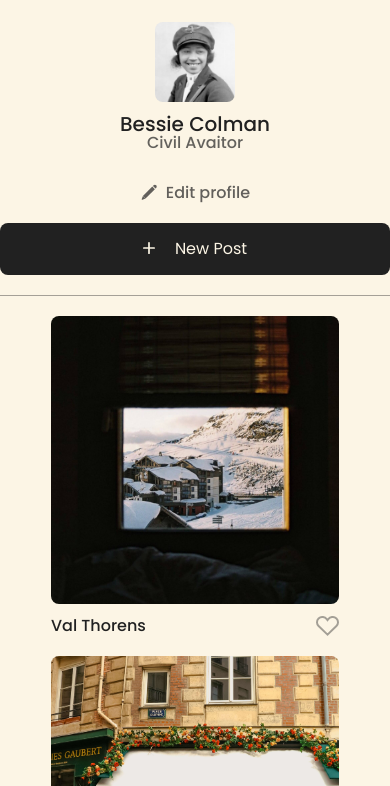
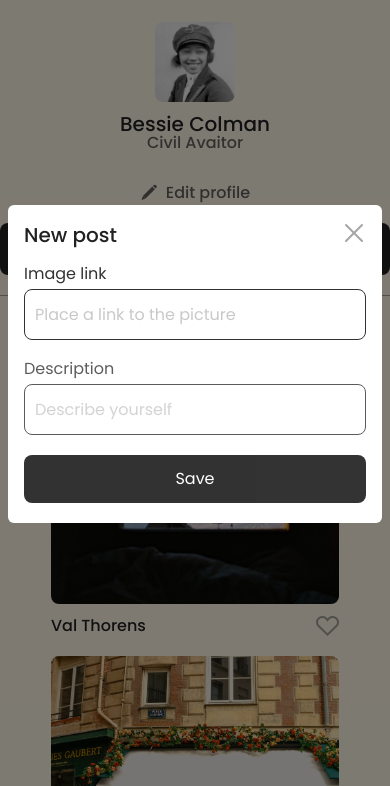
Before and after one commit to A-bomaye/se_project_spots, a plain HTML site: page index.html in a window 390 px wide. Shown: the part 58-844 px from the top of the page. Drawn offline with Linux system fonts and the light colour scheme.

Commit message:
your commit message

```diff
--- /dev/null
+++ b/blocks/modal.css
@@ -0,0 +1,142 @@
+.modal {
+  visibility: hidden;
+  background-color: #00000080;
+  position: fixed;
+  top: 0;
+  right: 0;
+  bottom: 0;
+  left: 0;
+  display: flex;
+  justify-content: center;
+  align-items: center;
+  font-family: Poppins, Arial, sans-serif;
+  padding: 0 10px;
+}
+
+.modal_is-opened {
+  visibility: visible;
+}
+
+.modal__container {
+  max-width: 730px;
+  width: 100%;
+  border-radius: 8px;
+  background-color: #fff;
+  padding: 36px 50px 32px;
+  position: relative;
+  box-sizing: border-box;
+}
+
+.modal__close-btn {
+  position: absolute;
+  top: 32px;
+  right: 50px;
+  width: 40px;
+  height: 40px;
+  opacity: 40%;
+  border: none;
+  cursor: pointer;
+  overflow: hidden;
+  background: transparent url("../images/X-icon.svg") center no-repeat;
+}
+
+.modal__title {
+  margin: 0;
+  font-family: Poppins;
+  font-weight: 500;
+  font-size: 32px;
+  line-height: 100%;
+  letter-spacing: 0%;
+}
+
+.modal__form {
+  margin-top: 32px;
+}
+
+.modal__label {
+  color: #000;
+  opacity: 80%;
+}
+
+.modal__input {
+  display: block;
+  margin: 8px 0 32px;
+  width: 100%;
+  box-sizing: border-box;
+  border: 1px solid #000;
+  color: #212121;
+  line-height: 1px;
+  padding: 16px 12px 16px;
+  border-radius: 8px;
+}
+
+.modal__submit-btn {
+  width: 156px;
+  height: 52px;
+  border-radius: 8px;
+  padding-top: 18px;
+  padding-right: 32px;
+  padding-bottom: 18px;
+  padding-left: 32px;
+  background: black;
+  color: white;
+  border: none;
+}
+
+.modal__input::placeholder {
+  color: #2121214d;
+  opacity: 100%;
+}
+
+@media screen and (max-width: 768px) {
+  .modal__container {
+    padding: 28px 24px 24px;
+  }
+
+  .modal__close-btn {
+    top: 16px;
+    right: 16px;
+  }
+
+  .modal__title {
+    font-size: 24px;
+  }
+}
+
+@media screen and (max-width: 480px) {
+  .modal {
+    padding: 0 8px;
+  }
+
+  .modal__container {
+    padding: 20px 16px;
+    border-radius: 6px;
+  }
+
+  .modal__close-btn {
+    top: 12px;
+    right: 12px;
+    width: 32px;
+    height: 32px;
+  }
+
+  .modal__title {
+    font-size: 20px;
+  }
+
+  .modal__form {
+    margin-top: 20px;
+  }
+
+  .modal__input {
+    margin: 6px 0 20px;
+    padding: 12px 10px;
+  }
+
+  .modal__submit-btn {
+    max-width: none;
+    width: 100%;
+    height: 48px;
+    padding: 14px 0;
+  }
+}
--- a/index.html
+++ b/index.html
@@ -119,6 +119,60 @@
       <footer class="footer">
         <p class="footer__text">2023 ⓒ Spots</p>
       </footer>
+      <div class="modal">
+        <div class="modal__container">
+          <button type="button" class="modal__close-btn"></button>
+          <h2 class="modal__title">Edit Profile</h2>
+          <form class="modal__form">
+            <label for="profile-name-input" class="modal__label">
+              Name
+              <input
+                id="profile-name-input"
+                type="text"
+                class="modal__input"
+                placeholder="Type your name"
+              />
+              <label for="profile-describe-input" class="modal__label"
+                >Description
+                <input
+                  id="profile-describe-input"
+                  type="text"
+                  class="modal__input"
+                  placeholder="Describe yourself"
+                />
+              </label>
+              <button class="modal__submit-btn" type="submit">Save</button>
+            </label>
+          </form>
+        </div>
+      </div>
+      <div class="modal modal_is-opened">
+        <div class="modal__container">
+          <button type="button" class="modal__close-btn"></button>
+          <h2 class="modal__title">New post</h2>
+          <form class="modal__form">
+            <label for="card-image-input" class="modal__label">
+              Image link
+              <input
+                id="card-image-input"
+                type="url"
+                class="modal__input"
+                placeholder="Place a link to the picture"
+              />
+              <label for="profile-describe-input" class="modal__label"
+                >Description
+                <input
+                  id="profile-describe-input"
+                  type="text"
+                  class="modal__input"
+                  placeholder="Describe yourself"
+                />
+              </label>
+              <button class="modal__submit-btn" type="submit">Save</button>
+            </label>
+          </form>
+        </div>
+      </div>
     </div>
   </body>
 </html>
--- a/pages/index.css
+++ b/pages/index.css
@@ -7,3 +7,4 @@
 @import url(../blocks/cards.css);
 @import url(../blocks/card.css);
 @import url(../blocks/footer.css);
+@import url(../blocks/modal.css);
```
Also changed, not shown: images/X-icon.svg (added).
